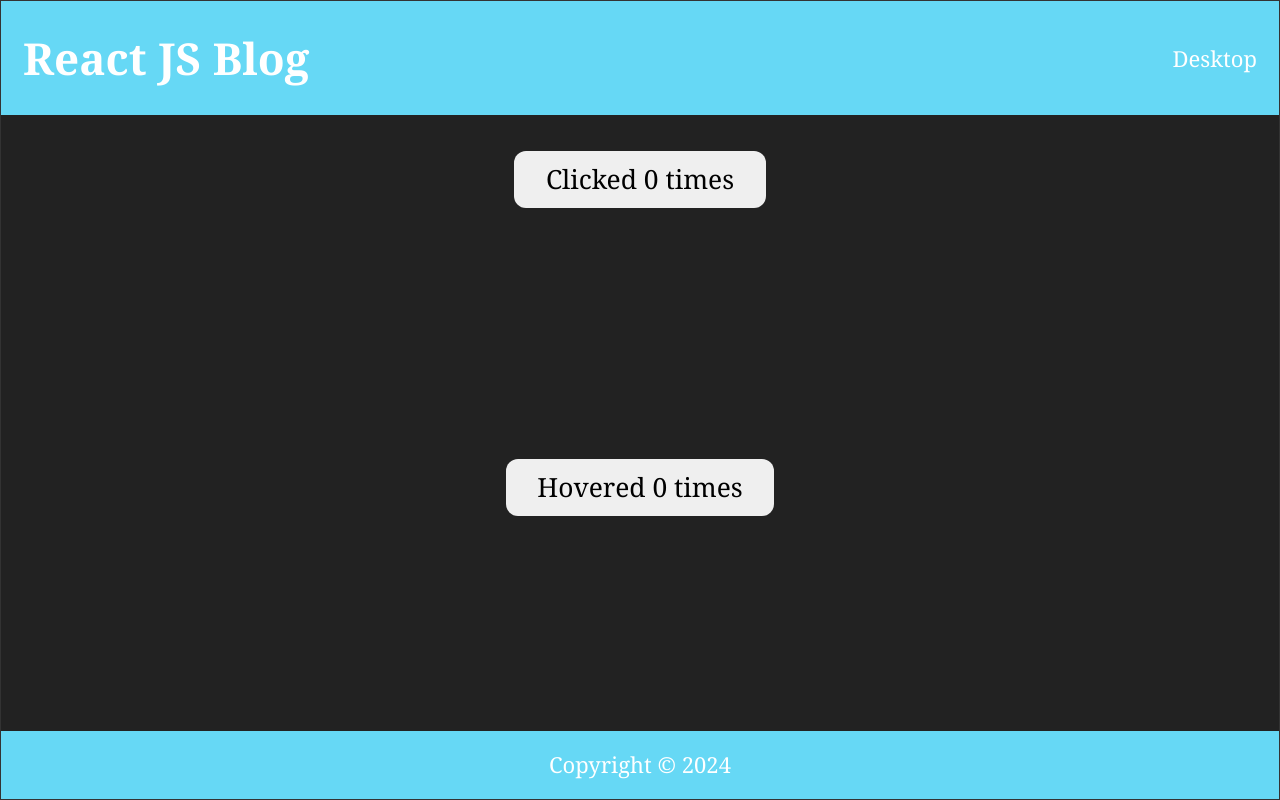
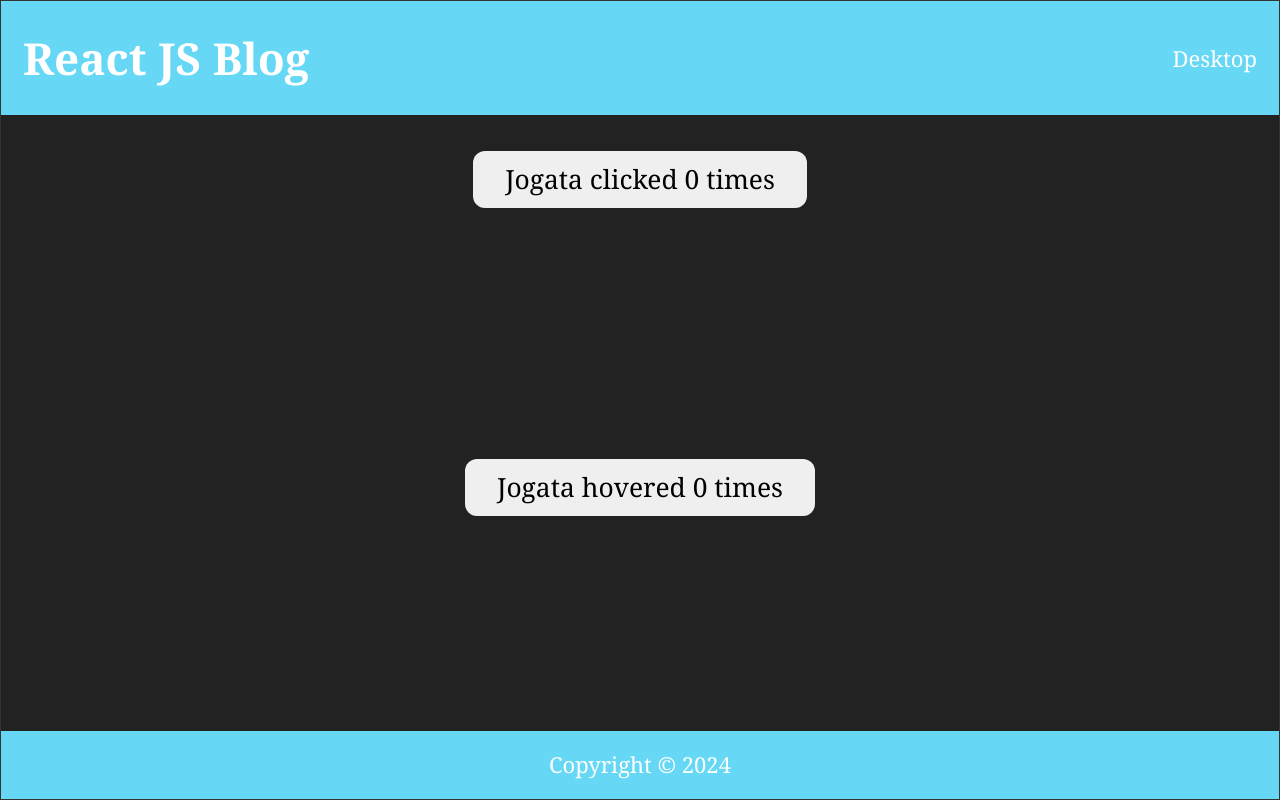
Before and after one commit to Jogata/SoftUni-React-Project, a React (Vite) app in the folder client/: page / in a window 1280 px wide. Built offline with nearby package versions, Linux system fonts and the light colour scheme; a web font is replaced by a local one.

Commit message:
HOC in class component exercise

```diff
--- a/client/src/App.jsx
+++ b/client/src/App.jsx
@@ -516,7 +516,7 @@ class ClickCounter extends Component {
         <button
           onClick={this.incrementCount}
         >
-          Clicked {count} times
+          {this.props.name} clicked {count} times
         </button>
       </div>
     )
@@ -544,13 +544,25 @@ class HoverCounter extends Component {
         <button
           onMouseOver={this.incrementCount}
         >
-          Hovered {count} times
+          {this.props.name} hovered {count} times
         </button>
       </div>
     )
   }
 }
 
+const UpdatedComponent = (OriginalComponent) => {
+  class NewComponent extends Component {
+    render(){
+      return <OriginalComponent name="Jogata" />
+    }
+  }
+
+  return NewComponent;
+}
+
+const UpdatedClickCounter = UpdatedComponent(ClickCounter);
+const UpdatedHoverCounter = UpdatedComponent(HoverCounter);
 
 function App() {
   return (
@@ -558,8 +570,9 @@ function App() {
       <AuthContextProvider>
         <div className="body">
           <Header title="React JS Blog" />
-          <ClickCounter />
-          <HoverCounter />
+          {/* <ClickCounter /> */}
+          <UpdatedClickCounter />
+          <UpdatedHoverCounter />
           {/* <DataProvider>
             <Nav />
             <Routes>
```
